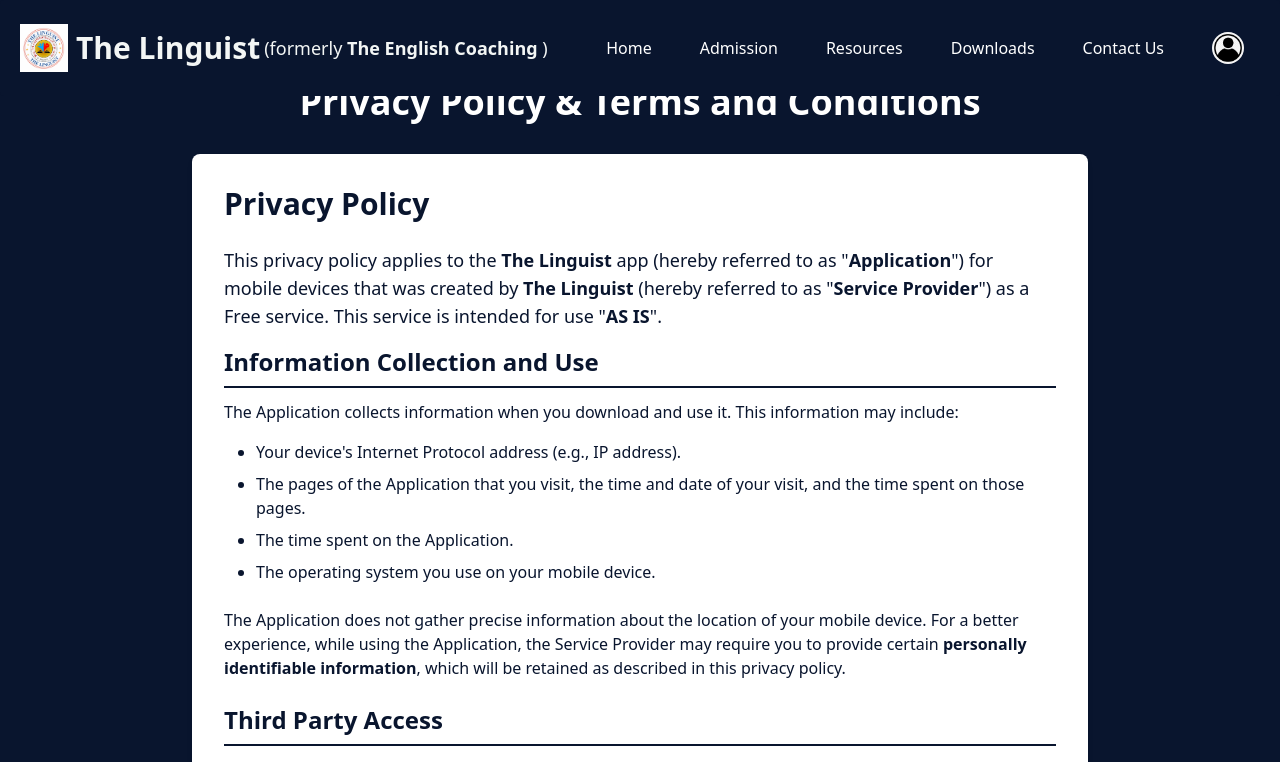
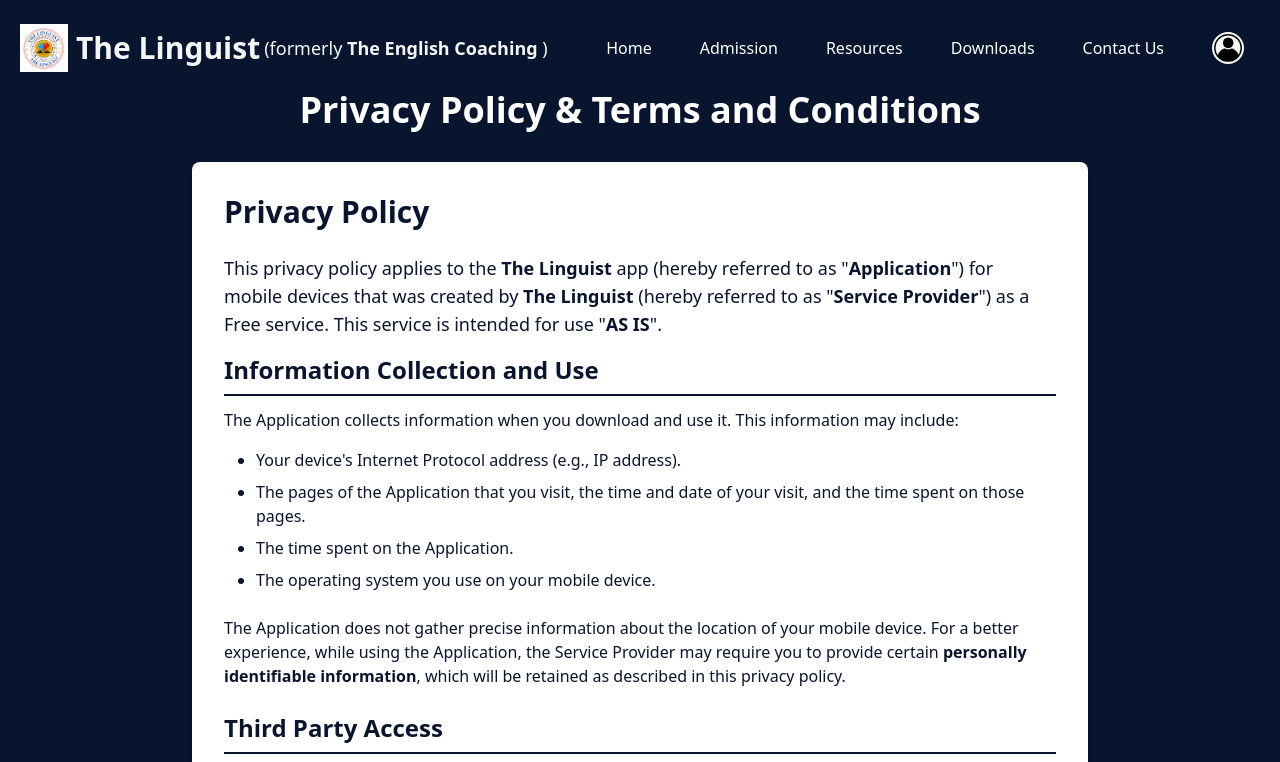
Before and after one commit to quenti20/english_tuition_app_backend, a React (Create React App) app in the folder frontend/: page /privacy_policy in a window 1280 px wide. Shown: the top 762 px of the page. Built offline with nearby package versions, Linux system fonts and the light colour scheme.

Commit message:
changed the banner image

```diff
--- a/frontend/src/Components/HomePage/Banner.jsx
+++ b/frontend/src/Components/HomePage/Banner.jsx
@@ -1,7 +1,7 @@
 import React, { useEffect, useState } from 'react';
 import { ReactTyped } from 'react-typed';
 import { useNavigate } from 'react-router-dom';
-import bannerImage from '../../Pages/Publications/pub_1.jpg';
+import bannerImage from '../../Images/book_img.jpg';
 
 const Banner = () => {
   const [isLocalStorageEmpty, setIsLocalStorageEmpty] = useState(true);
--- a/frontend/src/Pages/Privacy_Policy_regulations/Privacy_Policy.jsx
+++ b/frontend/src/Pages/Privacy_Policy_regulations/Privacy_Policy.jsx
@@ -6,7 +6,7 @@
   return (
     <div className='flex flex-col min-h-screen bg-[#09152E] text-white'>
       <Navbar />
-      <div className='pt-[82px] flex-grow p-6'>
+      <div className='pt-[90px] flex-grow p-6'>
         <h1 className='text-4xl font-semibold text-center mb-8'>Privacy Policy & Terms and Conditions</h1>
 
         {/* Privacy Policy Section */}
```
